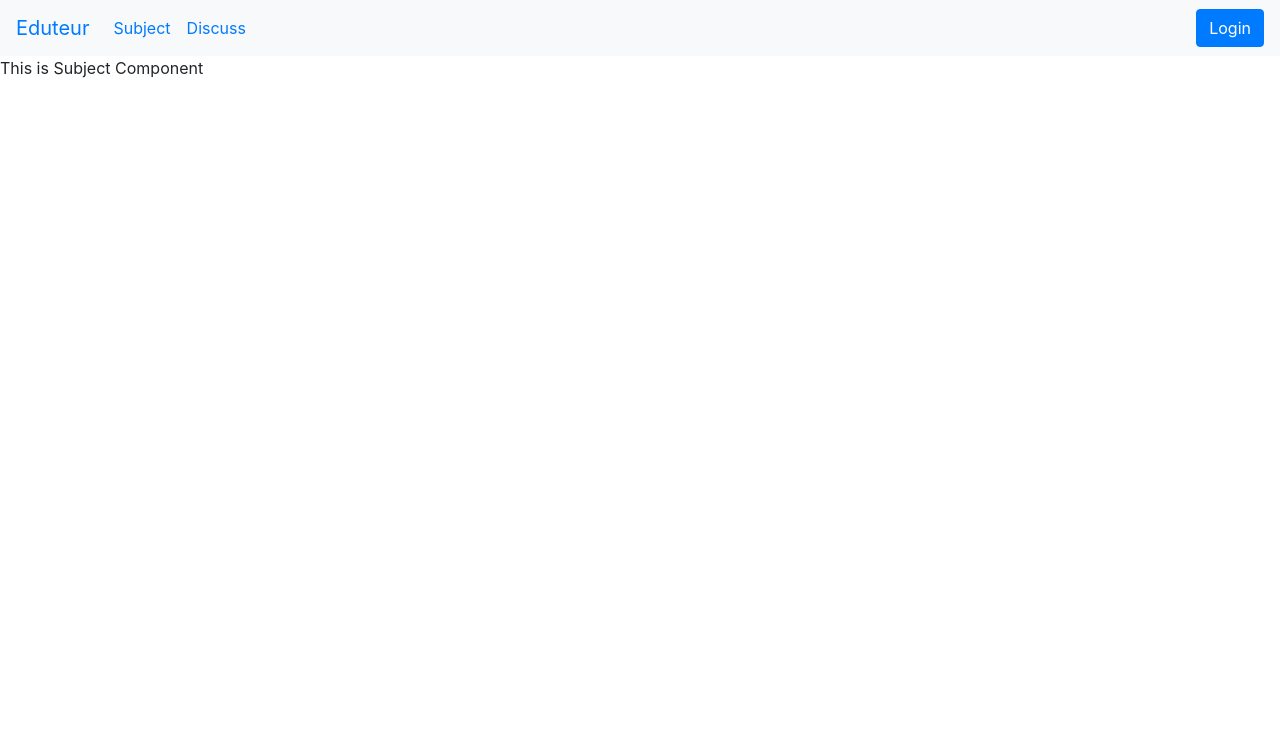
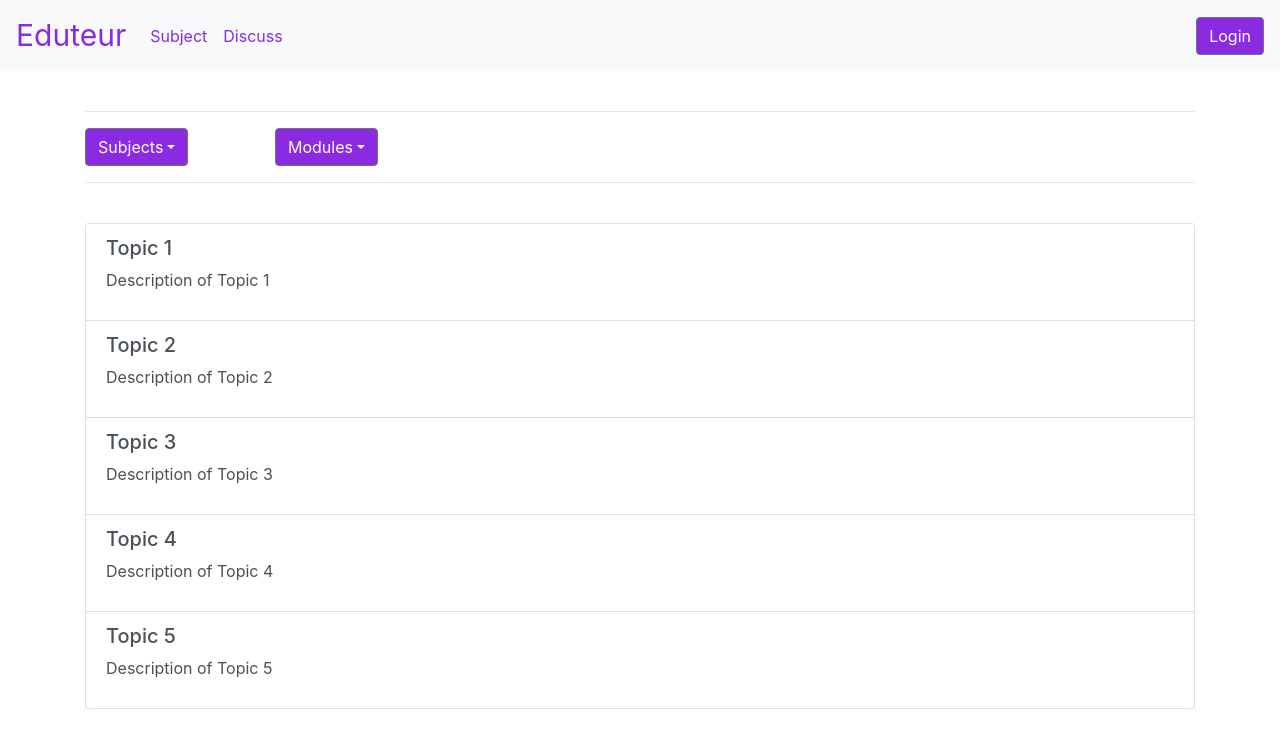
Before and after one commit to jayvr/eduteur, a React (Create React App) app: page /subject in a window 1280 px wide. Shown: the top 748 px of the page. Built offline with nearby package versions, Linux system fonts and the light colour scheme.

Commit message:
Subject Page Mockup

```diff
--- a/src/App.css
+++ b/src/App.css
@@ -2,10 +2,3 @@
     margin: 0;
     padding: 0;
 }
-
-#navigation {
-    background-color: #52525200;
-}
-NavLink {
-    text-decoration: none;
-}
--- a/src/components/headerComponent.js
+++ b/src/components/headerComponent.js
@@ -21,7 +21,7 @@ import {
   Label,
   Input,
 } from 'reactstrap';
-import { Link } from "react-router-dom"
+import { Link } from "react-router-dom";
 import eduteur from "../images/logo.svg";
 
 import { auth } from "../firebase/firebaseconfig";
@@ -54,7 +54,7 @@ const LoginModal = (props) => {
 
   return (
     <div>
-      <Button color="primary" onClick={toggle}>Login</Button>
+      <Button style={{ backgroundColor: "blueviolet", color: "white" }} onClick={toggle}>Login</Button>
       <Modal isOpen={modal} toggle={toggle} className="Login">
         <ModalHeader toggle={toggle}>Login</ModalHeader>
         <ModalBody>
@@ -70,8 +70,8 @@ const LoginModal = (props) => {
           </Form>
         </ModalBody>
         <ModalFooter>
-          <Button color="primary" onClick={toggle} id="login">login</Button>{' '}
-          <Button color="secondary" onClick={toggle}>Cancel</Button>
+          <Button style={{ backgroundColor: "blueviolet", color: "white" }} onClick={toggle} id="login">login</Button>{' '}
+          <Button style={{ backgroundColor: "grey", color: "white" }} onClick={toggle}>Cancel</Button>
         </ModalFooter>
       </Modal>
     </div>
@@ -95,37 +95,27 @@ const UserLogin = (props) => {
   }
 }
 
-
-const NavHeader = (props) => {
+function Header() {
 
   const [isOpen, setIsOpen] = useState(false);
   const toggle = () => setIsOpen(!isOpen);
 
   return (
-    <div>
     <Navbar color="light" light expand="md">
-        <NavbarBrand><Link to="/">Eduteur</Link></NavbarBrand>
+      <NavbarBrand><Link style={{ color: "blueviolet", fontSize: "1.5em", textDecoration: "none" }} to="/">Eduteur</Link></NavbarBrand>
       <NavbarToggler onClick={toggle} />
       <Collapse isOpen={isOpen} navbar>
         <Nav className="mr-auto" navbar>
           <NavItem>
-              <NavLink><Link to="/subject">Subject</Link></NavLink>
+            <NavLink><Link to="/subject" style={{ color: "blueviolet" }}>Subject</Link></NavLink>
           </NavItem>
           <NavItem>
-              <NavLink><Link to="/discuss">Discuss</Link></NavLink>
+            <NavLink><Link to="/discuss" style={{ color: "blueviolet" }}>Discuss</Link></NavLink>
           </NavItem>
         </Nav>
         <UserLogin></UserLogin>
       </Collapse>
     </Navbar>
-    </div >
-  );
-}
-
-function Header() {
-
-  return (
-    <NavHeader></NavHeader>
   );
 
 }
--- a/src/components/subjectComponent.js
+++ b/src/components/subjectComponent.js
@@ -1,8 +1,132 @@
+import { useState } from "react";
+import { Dropdown, DropdownToggle, DropdownMenu, DropdownItem, Container, Row, ListGroup, ListGroupItem, ListGroupItemHeading, ListGroupItemText } from 'reactstrap';
+
+const DropdownBtn = (props) => {
+    const [dropdownOpen, setDropdownOpen] = useState(false);
+    const [items, setItems] = useState(props.items);
+    const [header, setHeader] = useState(props.header);
+
+    const toggle = () => setDropdownOpen(prevState => !prevState);
+
+    return (
+        <Dropdown isOpen={dropdownOpen} toggle={toggle}>
+            <DropdownToggle style={{ backgroundColor: "blueviolet", color: "white" }} caret>
+                {header}
+            </DropdownToggle>
+            <DropdownMenu>
+                {
+                    items.map((item) => (
+                        <DropdownItem key={item.id} >{item.title}</DropdownItem>
+                    ))
+                }
+            </DropdownMenu>
+        </Dropdown>
+    )
+
+}
+
+const ListTopics = (props) => {
+
+    const [topics, setTopics] = useState(props.topics);
+
+    return (
+        <ListGroup>
+            {
+                topics.map((topic) => (
+                    <ListGroupItem to="#" key={topic.id} action>
+                        <ListGroupItemHeading>{topic.title}</ListGroupItemHeading>
+                        <ListGroupItemText>{topic.desc}</ListGroupItemText>
+                    </ListGroupItem>
+                ))
+            }
+        </ListGroup>
+    )
+}
 
 function Subject() {
+
+    const subjectItems = [
+        {
+            id: 1,
+            title: "Maths"
+        },
+        {
+            id: 2,
+            title: "Physics"
+        },
+        {
+            id: 3,
+            title: "Chemistry"
+        }
+
+    ]
+
+    const moduleItems = [
+        {
+            id: 1,
+            title: "Module 1"
+        },
+        {
+            id: 2,
+            title: "Module 2"
+        },
+        {
+            id: 3,
+            title: "Module 3"
+        },
+        {
+            id: 4,
+            title: "Module 4"
+        }
+
+    ]
+    const topicItems = [
+        {
+            id: 1,
+            title: "Topic 1",
+            desc: "Description of Topic 1"
+        },
+        {
+            id: 2,
+            title: "Topic 2",
+            desc: "Description of Topic 2"
+        },
+        {
+            id: 3,
+            title: "Topic 3",
+            desc: "Description of Topic 3"
+        },
+        {
+            id: 4,
+            title: "Topic 4",
+            desc: "Description of Topic 4"
+        },
+        {
+            id: 5,
+            title: "Topic 5",
+            desc: "Description of Topic 5"
+        }
+    ]
+
     return (
-        <div className="Subject">
-            This is Subject Component
+        <div>
+            <Container>
+                <br />
+                <hr />
+                <Row>
+                    <div className="subject col-sm-4 col-md-1">
+                        <DropdownBtn header="Subjects" items={subjectItems} />
+                    </div>
+                    <div className="module col-sm-4 offset-md-1 col-md-1">
+                        <DropdownBtn header="Modules" items={moduleItems} />
+                    </div>
+                </Row>
+                <hr />
+                <br />
+                <container>
+                    <ListTopics topics={topicItems} />
+                </container>
+            </Container>
         </div>
     );
 }
```
Lines whose indentation alone changed are shown as unchanged.
